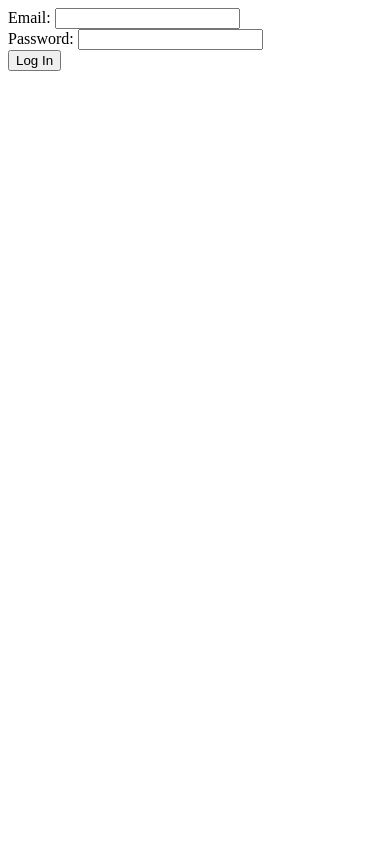
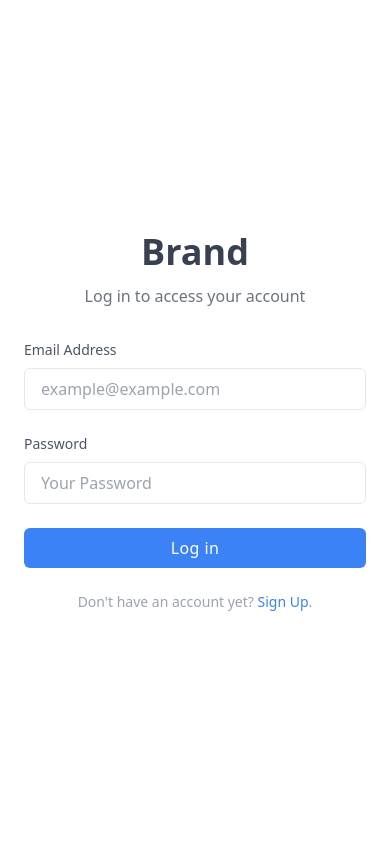
Before and after one commit to sravan1946/buildathon, a Flask app: page /login in a window 390 px wide. Run offline with Flask 3, Linux system fonts and the light colour scheme; some libraries are stand-ins or nearby versions.

Commit message:
completed the login and sign up

```diff
--- a/templates/login.html
+++ b/templates/login.html
@@ -7,23 +7,65 @@
         <meta name="description" content="">
         <meta name="viewport" content="width=device-width, initial-scale=1">
         <link rel="stylesheet" href="">
+        <script src="https://cdn.tailwindcss.com"></script>
     </head>
     <body>
+
 
 
         <form action="{{url_for('register')}}" method="POST">
 
 
-        <label for="email" id="email">Email:</label>
-        <input type="email" id="email" name="email" required>
-        <br>
+            <div class="bg-white dark:bg-gray-900">
+                <div class="flex justify-center h-screen">
+                    <div class="hidden bg-cover lg:block lg:w-2/3" style="background-image: url(https://images.unsplash.com/photo-1616763355603-9755a640a287?ixlib=rb-1.2.1&ixid=MnwxMjA3fDB8MHxwaG90by1wYWdlfHx8fGVufDB8fHx8&auto=format&fit=crop&w=1470&q=80)">
+                        <div class="flex items-center h-full px-20 bg-gray-900 bg-opacity-40">
+                            <div>
+                                <h2 class="text-4xl font-bold text-white">Brand</h2>
 
-        <label for="password">Password:</label>
-        <input type="password" id="password" name="password" required>
-        <br>
+                                <p class="max-w-xl mt-3 text-gray-300">Lorem ipsum dolor sit, amet consectetur adipisicing elit. In autem ipsa, nulla laboriosam dolores, repellendus perferendis libero suscipit nam temporibus molestiae</p>
+                            </div>
+                        </div>
+                    </div>
 
+                    <div class="flex items-center w-full max-w-md px-6 mx-auto lg:w-2/6">
+                        <div class="flex-1">
+                            <div class="text-center">
+                                <h2 class="text-4xl font-bold text-center text-gray-700 dark:text-white">Brand</h2>
 
-        <button type="submit">Log In</button>
+                                <p class="mt-3 text-gray-500 dark:text-gray-300">Log in to access your account</p>
+                            </div>
+
+                            <div class="mt-8">
+                                <form>
+                                    <div>
+                                        <label for="email" class="block mb-2 text-sm text-gray-600 dark:text-gray-200">Email Address</label>
+                                        <input type="email" name="email" id="email" placeholder="example@example.com" class="block w-full px-4 py-2 mt-2 text-gray-700 placeholder-gray-400 bg-white border border-gray-200 rounded-md dark:placeholder-gray-600 dark:bg-gray-900 dark:text-gray-300 dark:border-gray-700 focus:border-blue-400 dark:focus:border-blue-400 focus:ring-blue-400 focus:outline-none focus:ring focus:ring-opacity-40" />
+                                    </div>
+
+                                    <div class="mt-6">
+                                        <div class="flex justify-between mb-2">
+                                            <label for="password" class="text-sm text-gray-600 dark:text-gray-200">Password</label>
+                                        </div>
+
+                                        <input type="password" name="password" id="password" placeholder="Your Password" class="block w-full px-4 py-2 mt-2 text-gray-700 placeholder-gray-400 bg-white border border-gray-200 rounded-md dark:placeholder-gray-600 dark:bg-gray-900 dark:text-gray-300 dark:border-gray-700 focus:border-blue-400 dark:focus:border-blue-400 focus:ring-blue-400 focus:outline-none focus:ring focus:ring-opacity-40" />
+                                    </div>
+
+                                    <div class="mt-6">
+                                        <button
+                                            class="w-full px-4 py-2 tracking-wide text-white transition-colors duration-200 transform bg-blue-500 rounded-md hover:bg-blue-400 focus:outline-none focus:bg-blue-400 focus:ring focus:ring-blue-300 focus:ring-opacity-50">
+                                            Log in
+                                        </button>
+                                    </div>
+
+                                </form>
+
+                                <p class="mt-6 text-sm text-center text-gray-400">Don&#x27;t have an account yet? <a href="{{url_for('register')}}" class="text-blue-500 focus:outline-none focus:underline hover:underline">Sign Up</a>.</p>
+                            </div>
+                        </div>
+                    </div>
+                </div>
+            </div>
         </form>
 
     </body>
--- a/templates/register.html
+++ b/templates/register.html
@@ -98,6 +98,7 @@
                                 </div>
 
                             </form>
+                            <p class="mt-6 text-sm text-center text-gray-400">Have an account? <a href="{{url_for('login')}}" class="text-blue-500 focus:outline-none focus:underline hover:underline">Log In</a>.</p>
                         </div>
                     </div>
                 </div>
```
